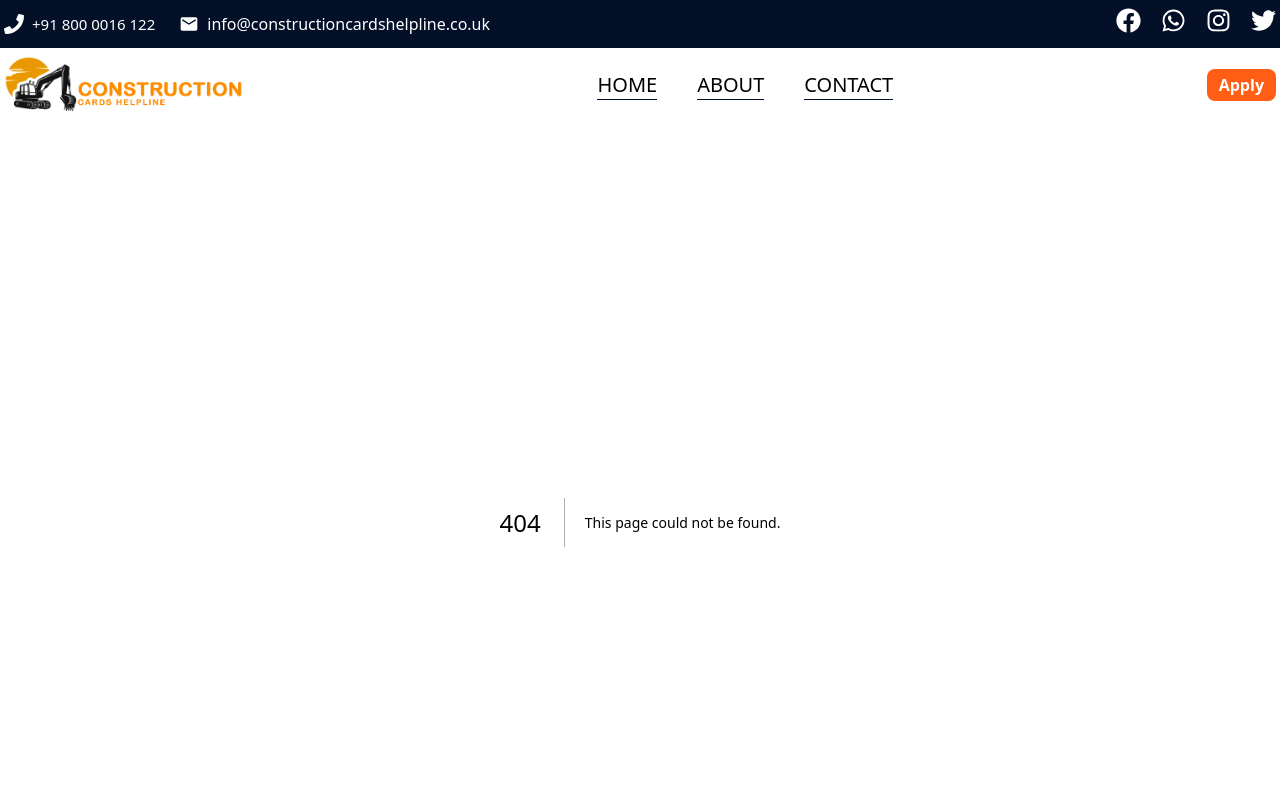
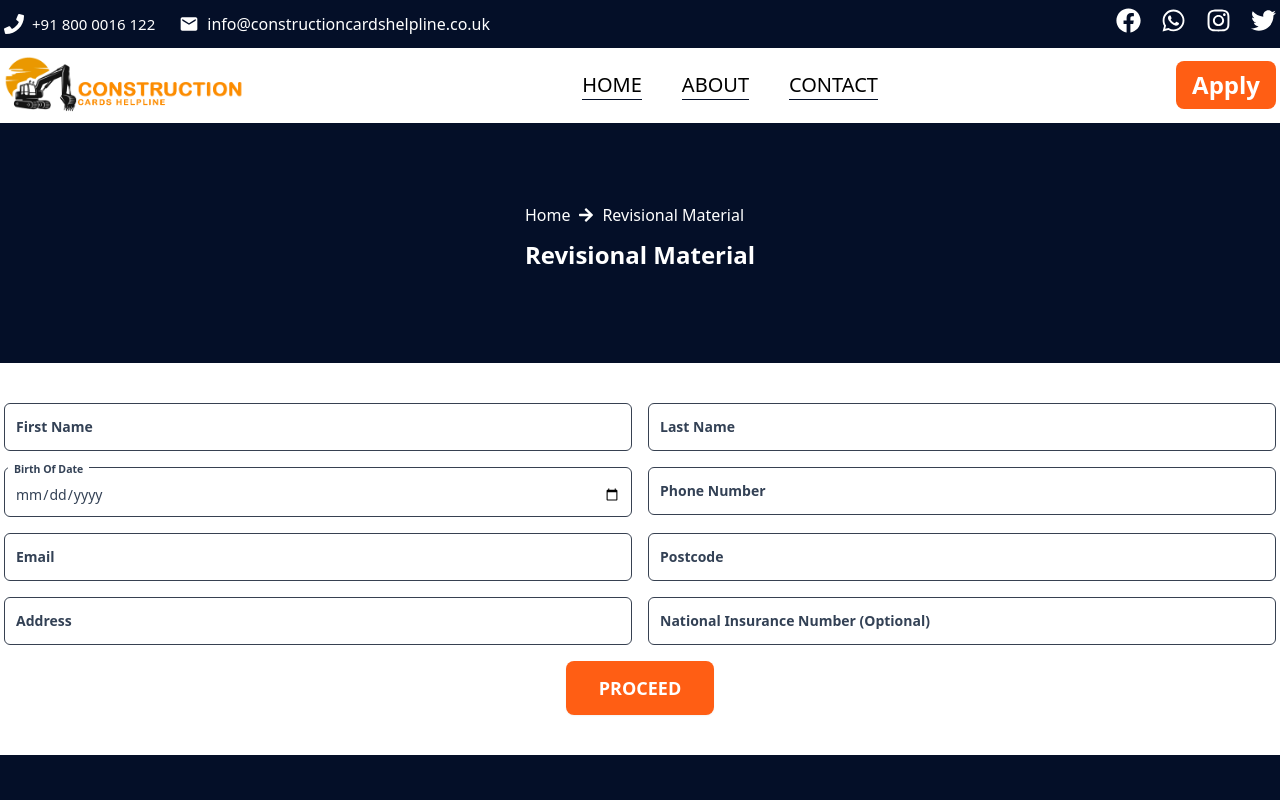
Before and after one commit to nishantsingh345/construction2, a Next.js app: page /revisnoal-material in a window 1280 px wide. Before the commit this address had no page. Shown: the top 800 px of the page. Built offline with nearby package versions, Linux system fonts and the light colour scheme.

Commit message:
add revisional material

```diff
--- /dev/null
+++ b/src/app/revisnoal-material/page.tsx
@@ -0,0 +1,16 @@
+import Hero from "@/components/common/Hero";
+import PersnoalDetails from "@/components/common/PersnoalDetails";
+import React from "react";
+
+type Props = {};
+
+const page = (props: Props) => {
+  return (
+    <div>
+      <Hero name="Revisional Material" />
+      <PersnoalDetails href="/" />
+    </div>
+  );
+};
+
+export default page;
--- a/src/components/common/Navbar.tsx
+++ b/src/components/common/Navbar.tsx
@@ -38,7 +38,7 @@ const Navbar = (props: Props) => {
               </ul>
             </div>
 
-            <div className="bg-[#ff5e14]  hover:bg-[#ff5e14]/90 text-white font-semibold  px-3 py-1 rounded-lg cursor-pointer ease-in-out duration-300">
+            <div className="bg-[#ff5e14]  hover:bg-[#ff5e14]/90 text-white font-semibold text-2xl px-4 py-2 rounded-lg cursor-pointer ease-in-out duration-300">
               Apply
             </div>
 
--- a/src/components/home/Book.tsx
+++ b/src/components/home/Book.tsx
@@ -23,7 +23,7 @@ const card = [
   {
     id: 1,
     text: "REVISION MATERIAL",
-    link: "/contact",
+    link: "/revisnoal-material",
   },
 ];
 
```
